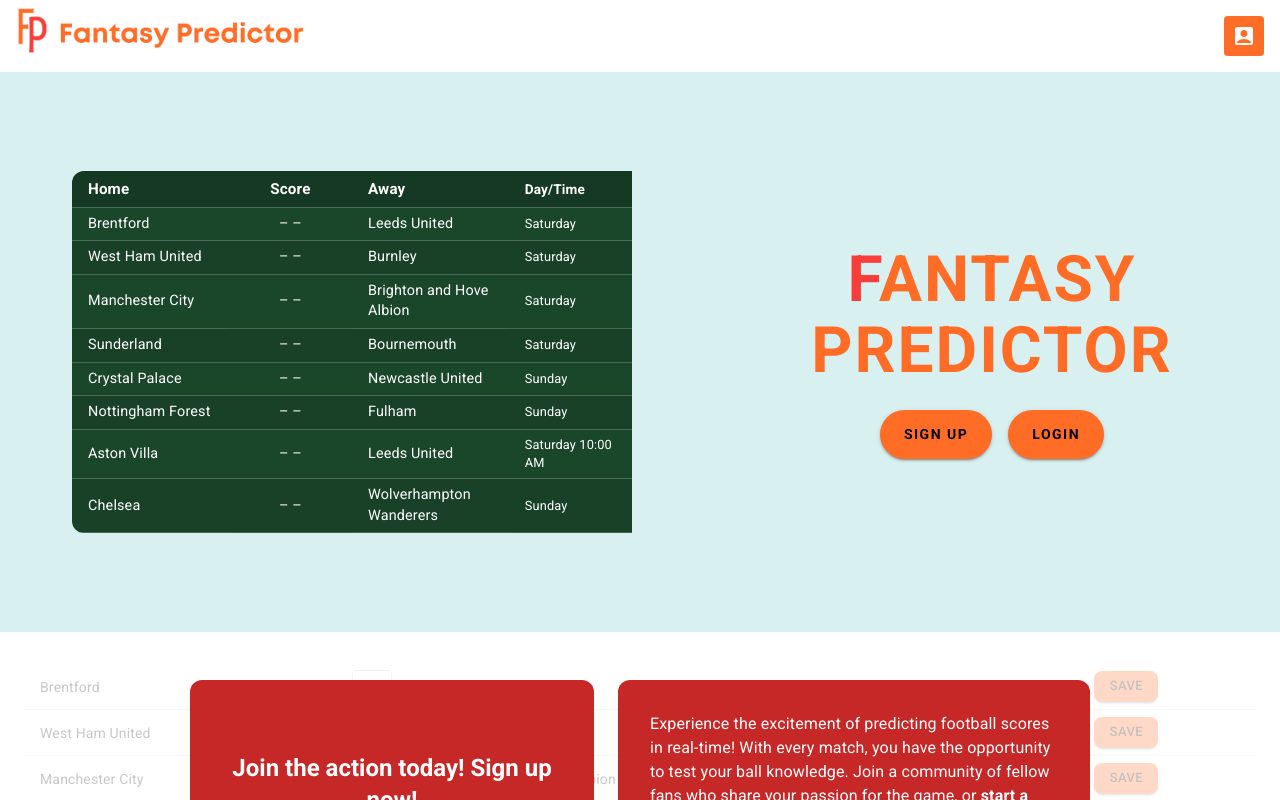
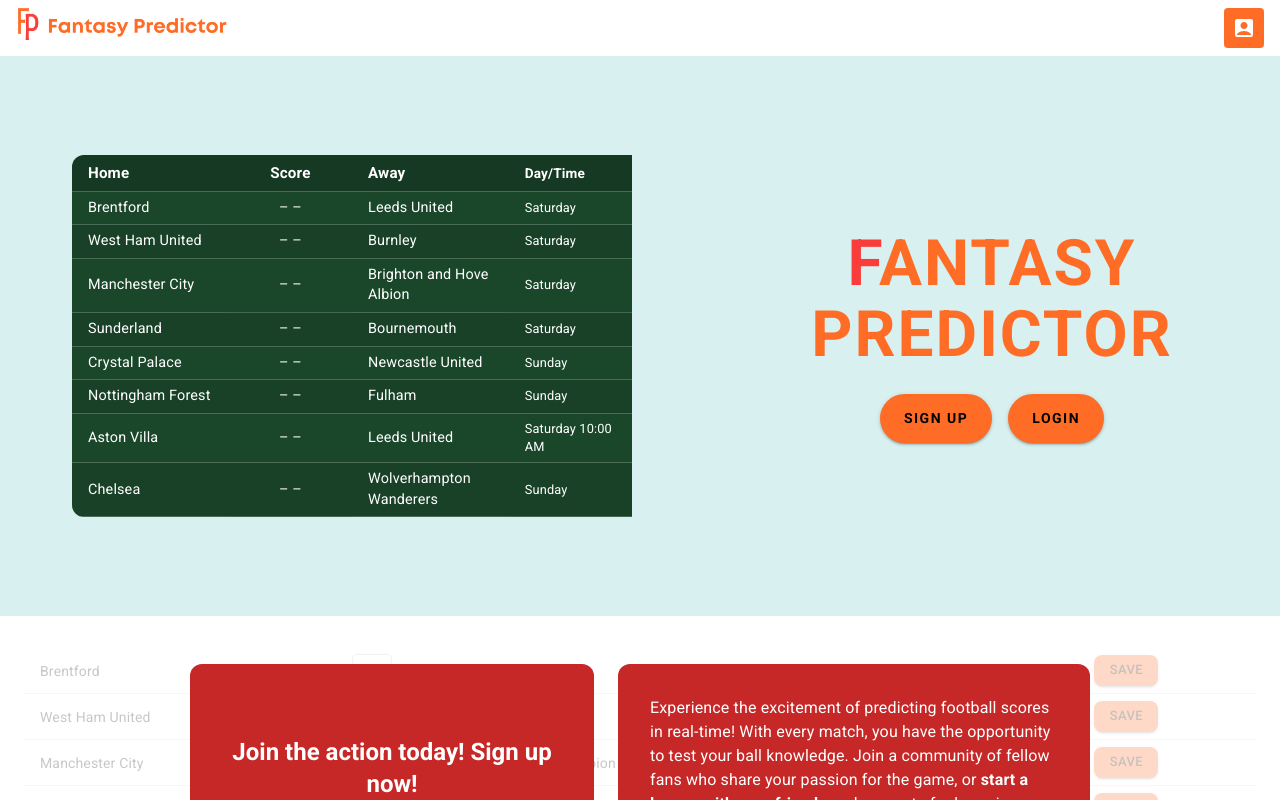
Before and after one commit to KevinJStafford/fantasy_predictor, a React (Create React App) app in the folder client/: page / in a window 1280 px wide. Shown: the top 800 px of the page. Built offline with nearby package versions, Linux system fonts and the light colour scheme; no server answers.

Commit message:
fix: logo image container constraint

```diff
--- a/client/src/components/Navbar.js
+++ b/client/src/components/Navbar.js
@@ -70,12 +70,14 @@
     };
 
     return (
-        <AppBar position="static" sx={{ backgroundColor: 'background.paper', boxShadow: 1 }}>
+        <AppBar position="static" sx={{ backgroundColor: 'background.paper', boxShadow: 1, overflow: 'hidden' }}>
             <Toolbar
                 sx={{
                     justifyContent: 'space-between',
+                    alignItems: 'center',
                     px: { xs: 1, sm: 2 },
-                    minHeight: { xs: 52, sm: 72 },
+                    minHeight: { xs: 48, sm: 56 },
+                    height: { xs: 48, sm: 56 },
                 }}
             >
                 <Box
@@ -85,8 +87,8 @@
                         minWidth: 0,
                         flex: '1 1 0',
                         mr: { xs: 0.5, sm: 1 },
-                        height: { xs: 44, sm: 60 },
-                        maxHeight: { xs: 44, sm: 60 },
+                        height: { xs: 36, sm: 44 },
+                        flexShrink: 0,
                         overflow: 'hidden',
                     }}
                 >
@@ -94,7 +96,7 @@
                         className="nav_logo"
                         src={logoUrl}
                         alt="Fantasy Predictor text logo"
-                        style={{ maxWidth: '100%', maxHeight: '100%', width: 'auto', height: 'auto', objectFit: 'contain', display: 'block' }}
+                        style={{ height: '100%', width: 'auto', maxWidth: '100%', objectFit: 'contain', objectPosition: 'center', display: 'block', verticalAlign: 'middle' }}
                         onError={(e) => {
                             console.error('Navbar image failed to load');
                             e.target.style.display = 'none';
@@ -115,20 +117,21 @@
                             sx={{
                                 width: { xs: 36, sm: 40 },
                                 height: { xs: 36, sm: 40 },
+                                boxSizing: 'border-box',
                                 ...(user?.avatar_url
                                     ? { bgcolor: 'transparent' }
                                     : isLoggedIn
                                     ? {
-                                          bgcolor: 'background.paper',
-                                          border: '2px solid',
-                                          borderColor: 'primary.main',
-                                          color: 'primary.main',
+                                          bgcolor: '#ffffff',
+                                          border: '2px solid #ff6c26',
+                                          color: '#ff6c26',
+                                          '& .MuiSvgIcon-root': { color: '#ff6c26' },
                                       }
-                                    : { bgcolor: 'primary.main' }),
+                                    : { bgcolor: 'primary.main', color: '#fff', '& .MuiSvgIcon-root': { color: '#fff' } }),
                             }}
                             variant="rounded"
                         >
-                            {!user?.avatar_url && <AccountBoxIcon />}
+                            {!user?.avatar_url && <AccountBoxIcon sx={{ color: 'inherit' }} />}
                         </Avatar>
                     </IconButton>
                     <Menu
```
